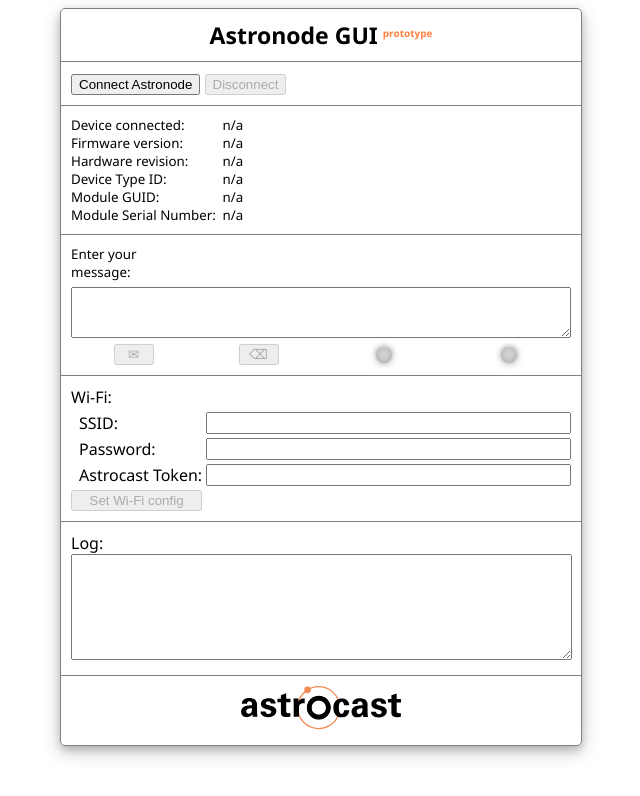
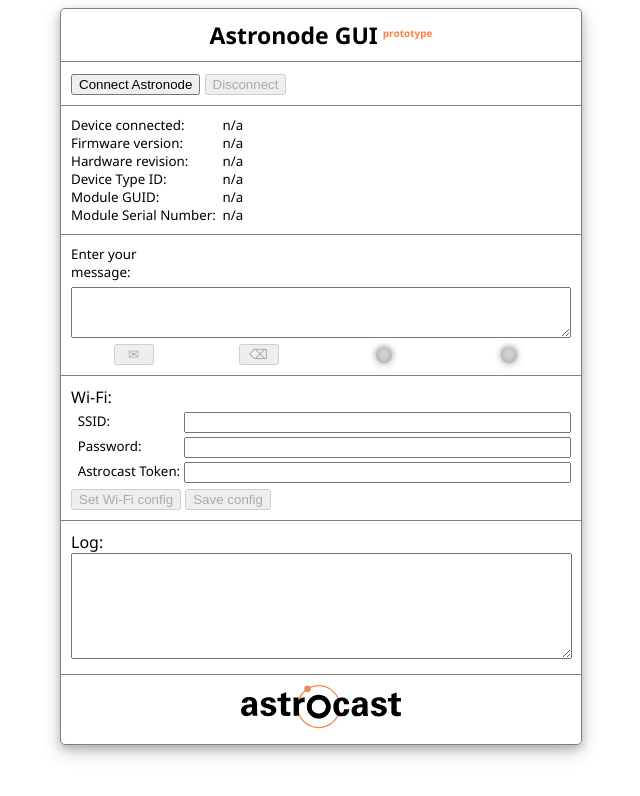
Before and after one commit to Astrocast/astronode-gui-web, a plain HTML site: page src/index.html in a window 1280 px wide. Shown: the whole page, without its empty margins (319-959 px from the left). Drawn offline with Linux system fonts and the light colour scheme.

Commit message:
Added new button to save configuration into module NVM.

```diff
--- a/src/index.html
+++ b/src/index.html
@@ -482,6 +482,10 @@
             writeRequest(AstronodeRequest.WIF_WR, parameters);
         }
 
+        /** Sends command to Astronode to saves the current configuration in NVM. */
+        async function saveConfig() {
+            writeRequest(AstronodeRequest.CFG_SR);
+        }
 
         // Actions to perform on window load
         window.onload = function () {
@@ -660,10 +664,15 @@
             div#sectionWifi label {
                 grid-column: 1;
                 margin-left: 0.5em;
+                font-size: smaller;
             }
 
             div#sectionWifi input {
                 grid-column: 2;
+            }
+
+            div#sectionWifi div#sectionWifiButtons {
+                grid-column: span 2;
             }
 
         #logText {
@@ -729,7 +738,10 @@
             <label for="wifiSsid">SSID: </label><input id="wifiSsid" type="text" maxlength="32" />
             <label for="wifiPassword">Password: </label><input id="wifiPassword" type="password" maxlength="63" />
             <label for="wifiToken">Astrocast Token: </label><input id="wifiToken" type="password" maxlength="96" />
-            <button id="buttonSetWifi" onclick="setWifiConfig()">Set Wi-Fi config</button>
+            <div id="sectionWifiButtons">
+                <button id="buttonSetWifi" onclick="setWifiConfig()">Set Wi-Fi config</button>
+                <button id="buttonSaveConfig" onclick="saveConfig()" title="Save the current configuration into NVM.">Save config</button>
+            </div>
         </div>
         <hr />
         <div id="sectionLog"></div>
```
